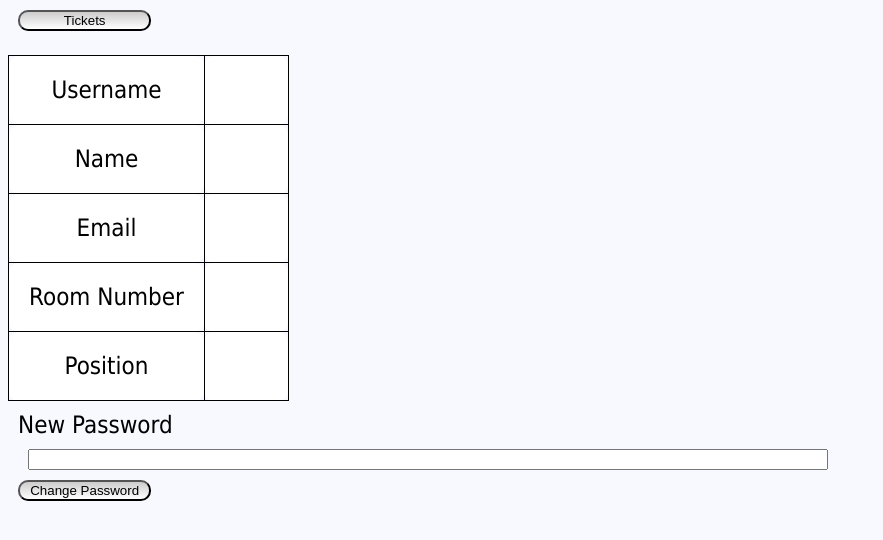
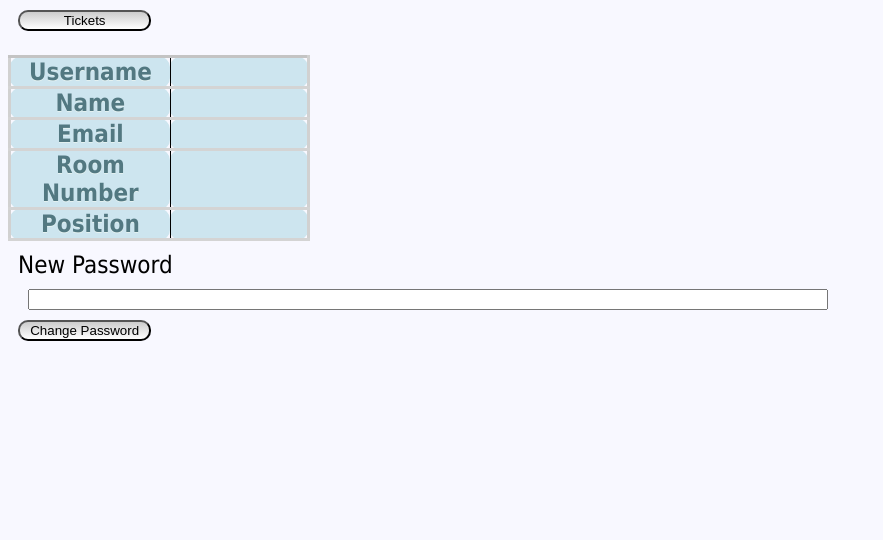
Before and after one commit to CompSci3-4/HelpDesk-Web, a PHP site: page /account.php in a window 1280 px wide. Shown: the top 540 px of the page, without its empty margins (0-883 px from the left). Run offline with PHP 8.4, Linux system fonts and the light colour scheme; the visitor is signed in with stand-in values (Sample User, id 1); data comes from the database, SQL or seed files in the repository; data that the repository does not hold is empty; some libraries are stand-ins or nearby versions.

Commit message:
Update AccountStyle.css

```diff
--- a/css/AccountStyle.css
+++ b/css/AccountStyle.css
@@ -19,7 +19,7 @@ body {
 	display: block;
 }
 
-td {
+tr {
   position: relative;
   margin: auto;
   padding: 20px 20px 20px;
@@ -32,6 +32,24 @@ td {
   margin-right: auto;
   width: 70%;
   text-align: center;
+}
+
+td{
+  padding: 0 18px;
+  height: 29px;
+  width: 100px;
+  font-size: 12px;
+  font-weight: bold;
+  color: #527881;
+  text-shadow: 0 1px #e3f1f1;
+  background: #cde5ef;
+  border: 2px solid;
+  border-color: #b4ccce #b3c0c8 #9eb9c2;
+  border-radius: 10px;
+  outline: 0;
+  @include box-sizing(content-box); // Firefox sets this to border-box by default
+  @include linear-gradient(top, #edf5f8, #cde5ef);
+  @include box-shadow(inset 0 1px white, 0 1px 2px rgba(black, .15));
 }
 
 table, th, td {
```
